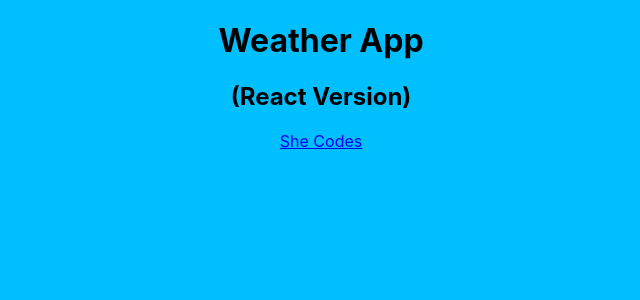
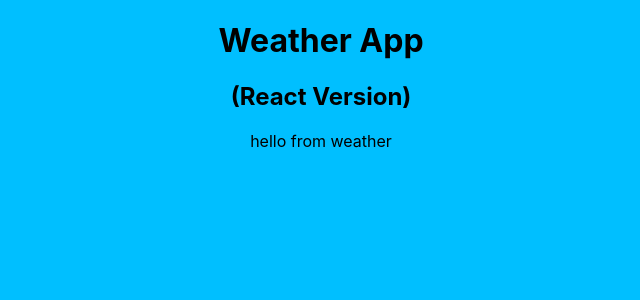
Before and after one commit to smorejon305/weather-app-react, a React (Create React App) app: page / in a window 1280 px wide. Shown: the top 300 px of the page, without its empty margins (319-959 px from the left). Built offline with nearby package versions, Linux system fonts and the light colour scheme.

Commit message:
building Weather component and importing axios

```diff
--- a/package.json
+++ b/package.json
@@ -6,6 +6,7 @@
     "@testing-library/jest-dom": "^5.14.1",
     "@testing-library/react": "^11.2.7",
     "@testing-library/user-event": "^12.8.3",
+    "axios": "^0.21.1",
     "react": "^17.0.2",
     "react-dom": "^17.0.2",
     "react-scripts": "4.0.3",
--- a/src/App.js
+++ b/src/App.js
@@ -1,14 +1,16 @@
 import logo from "./logo.svg";
 import "./App.css";
+
+import Weather from "./Weather";
+import axios from "axios";
 
 function App() {
   return (
     <div className="App">
       <h1>Weather App</h1>
       <h2>(React Version)</h2>
-      <a href="https://www.shecodes.io" target="_blank" rel="noreferrer">
-        She Codes
-      </a>
+
+      <Weather />
     </div>
   );
 }
--- /dev/null
+++ b/src/Weather.js
@@ -0,0 +1,7 @@
+import React from "react";
+import "./Weather.css";
+import axios from "axios";
+
+export default function Weather() {
+  return "hello from weather";
+}
```
Also changed, not shown: src/Weather.css (added), 1 other file (tests, documents, lock files or other folders).
